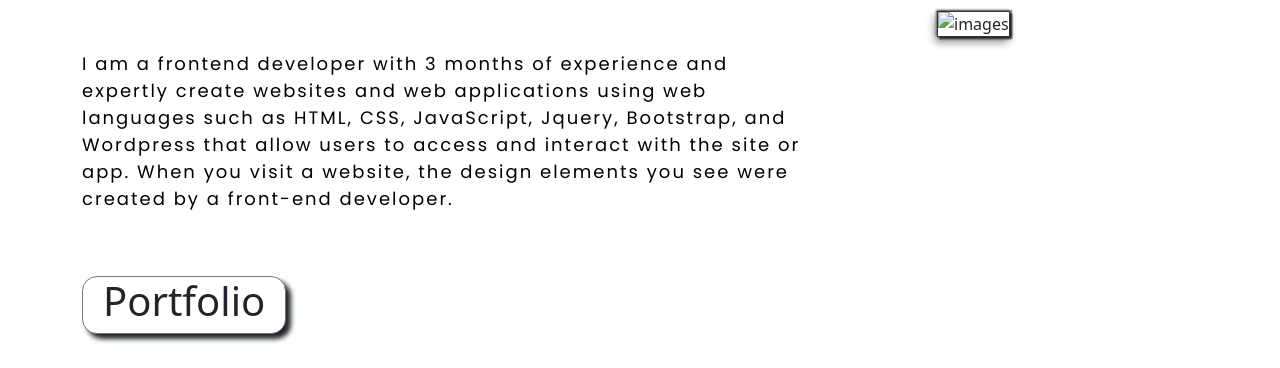
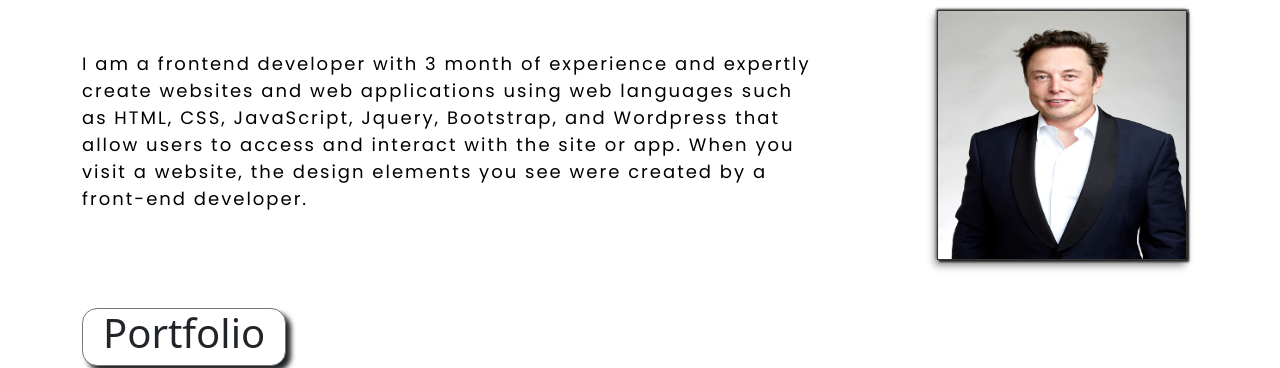
Before and after one commit to shiraz998/shirazproject, a plain HTML site: page index.html in a window 1280 px wide. Shown: the part 765-1133 px from the top of the page. Drawn offline with nearby package versions, Linux system fonts and the light colour scheme; grey boxes are pictures that could not be loaded.

Commit message:
Update index.html

```diff
--- a/index.html
+++ b/index.html
@@ -54,7 +54,7 @@
         <div class="carousel-item active carousel-imagess">
           <div class="container top-texts">
             <h1 class="heading-one"> I am Shiraz Ali</h1>
-            <p class="paragraph-one">I am Frontend Developer with 3 Months of Experience in Web Development</p>
+            <p class="paragraph-one">I am Frontend Developer with 3 Month of Experience in Web Development</p>
             <button class="btn btn-dark btn-get"> Get Started </button>
           </div>
         </div>
@@ -73,10 +73,10 @@
       </div>
       <div class="row">
         <div class="col-md-9">
-          <p class="about-text">I am a frontend developer with 3 months of experience and expertly create websites and web applications using web languages such as HTML, CSS, JavaScript, Jquery, Bootstrap, and Wordpress that allow users to access and interact with the site or app. When you visit a website, the design elements you see were created by a front-end developer.</p>
+          <p class="about-text">I am a frontend developer with 3 month of experience and expertly create websites and web applications using web languages such as HTML, CSS, JavaScript, Jquery, Bootstrap, and Wordpress that allow users to access and interact with the site or app. When you visit a website, the design elements you see were created by a front-end developer.</p>
         </div>
         <div class="col-md-3 profile">
-          <img src="assets/images/tpic3.jpg" alt="images" class="img-responsive img-circle" />
+          <img src="assets/images/tpic3.jpeg" alt="images" class="img-responsive img-circle" />
         </div>
       </div>
       <a name="portfolio"></a>
```
